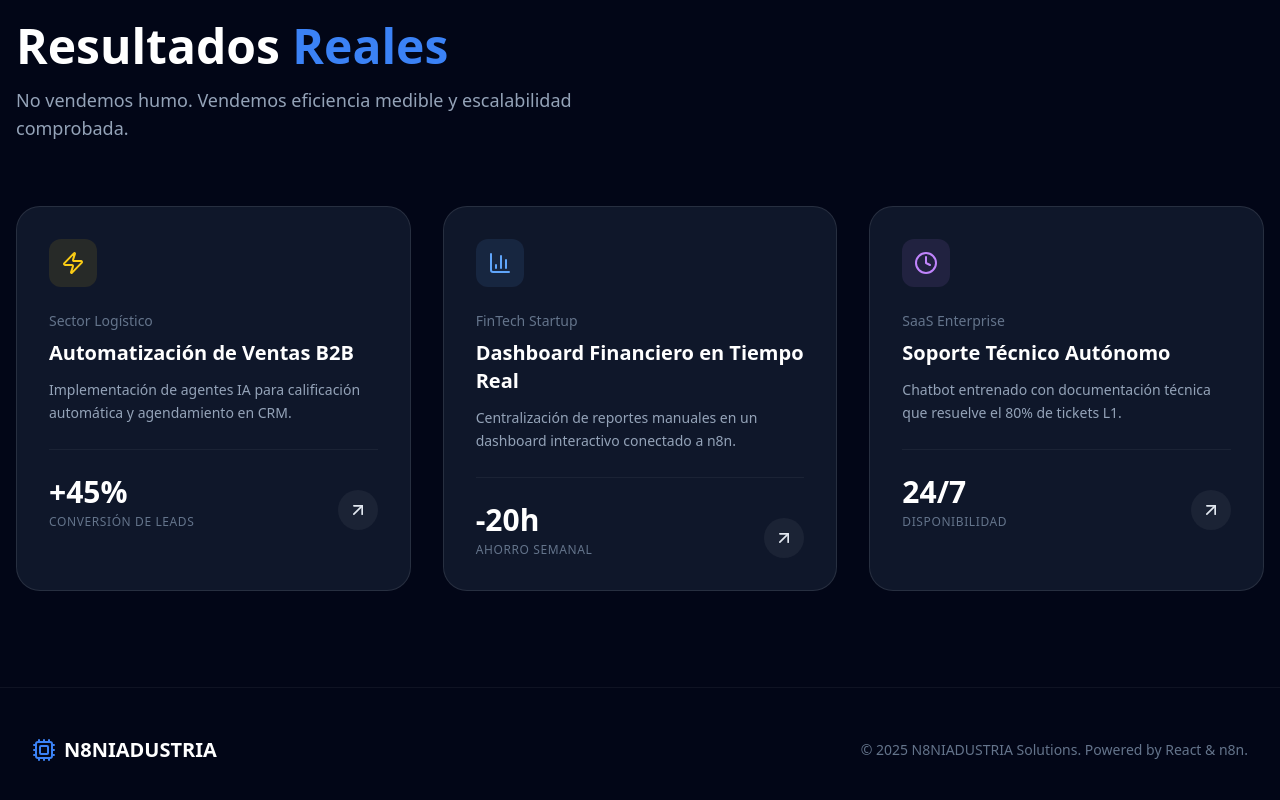
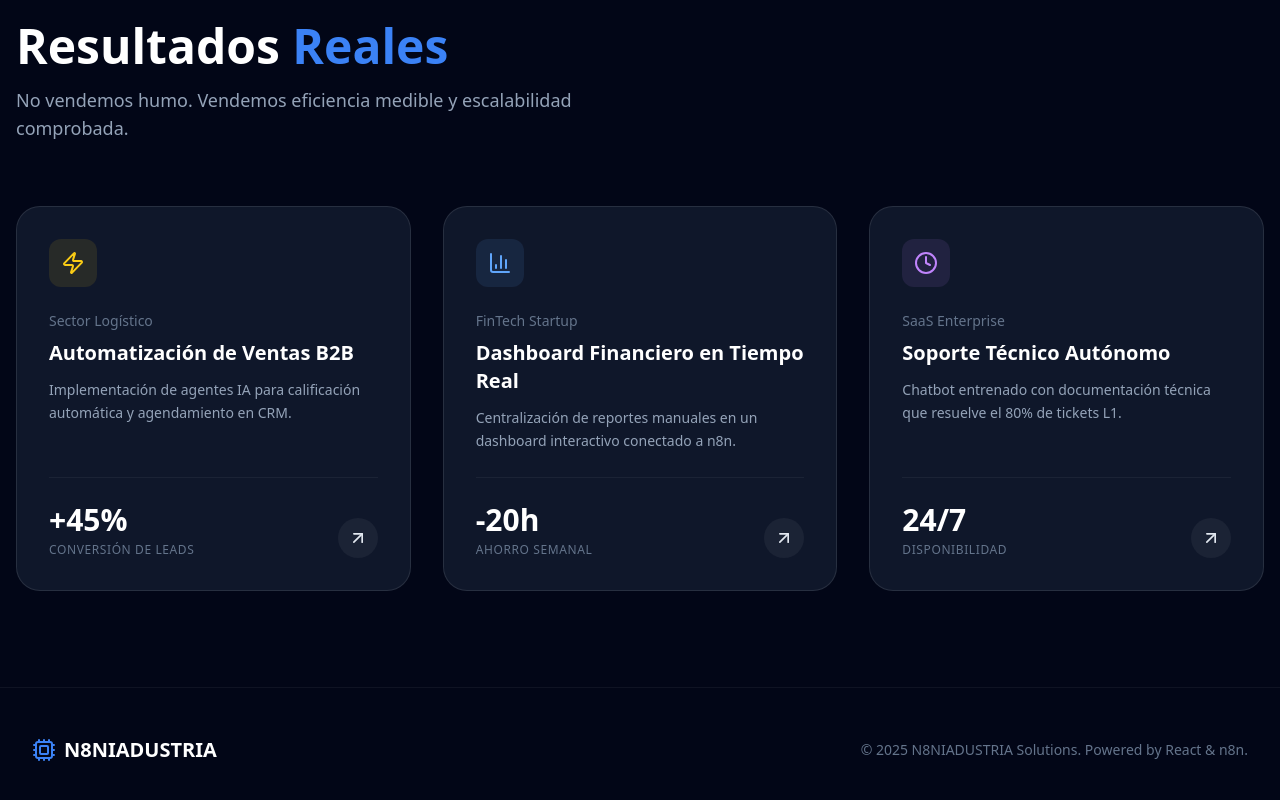
Before and after one commit to madcalle-n8n/MIEMPRESAN8N, a React (Vite) app: page /#/ in a window 1280 px wide. Shown: the part 1052-1852 px from the top of the page. Built offline with nearby package versions, Linux system fonts and the light colour scheme.

Commit message:
fix(ui): align case study cards with flex layout

```diff
--- a/src/components/CaseStudies.jsx
+++ b/src/components/CaseStudies.jsx
@@ -66,13 +66,13 @@ const CaseStudies = () => {
                             whileInView={{ opacity: 1, y: 0 }}
                             viewport={{ once: true }}
                             transition={{ delay: index * 0.2 }}
-                            className="group relative p-8 rounded-3xl bg-slate-900 border border-white/10 hover:border-blue-500/30 transition-all hover:-translate-y-2"
+                            className="group relative p-8 rounded-3xl bg-slate-900 border border-white/10 hover:border-blue-500/30 transition-all hover:-translate-y-2 flex flex-col h-full"
                         >
                             <div className={`w-12 h-12 ${item.bg} rounded-xl flex items-center justify-center mb-6 mr-auto`}>
                                 <item.icon className={item.color} size={24} />
                             </div>
 
-                            <div className="mb-6">
+                            <div className="mb-6 flex-1">
                                 <div className="text-sm text-slate-500 mb-2 font-medium">{item.client}</div>
                                 <h3 className="text-xl font-bold text-white mb-3 group-hover:text-blue-400 transition-colors">
                                     {item.title}
```
